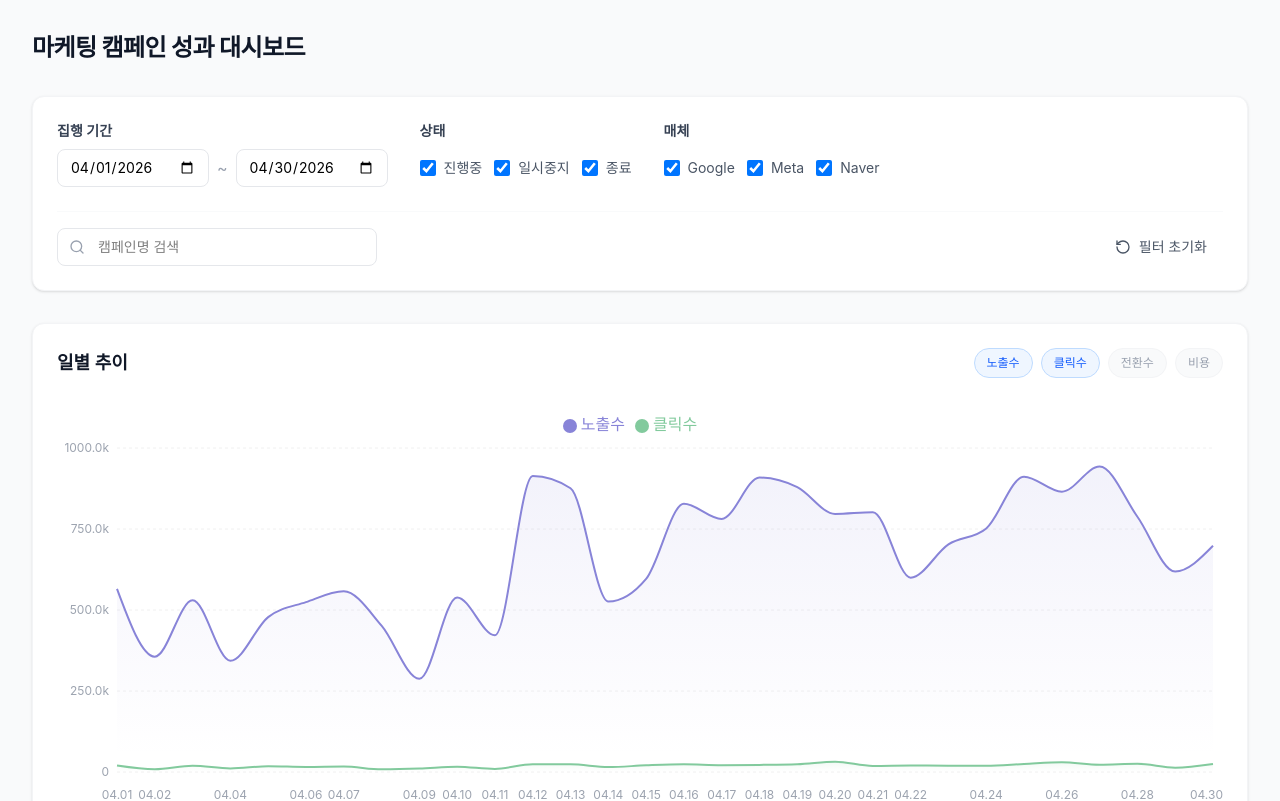
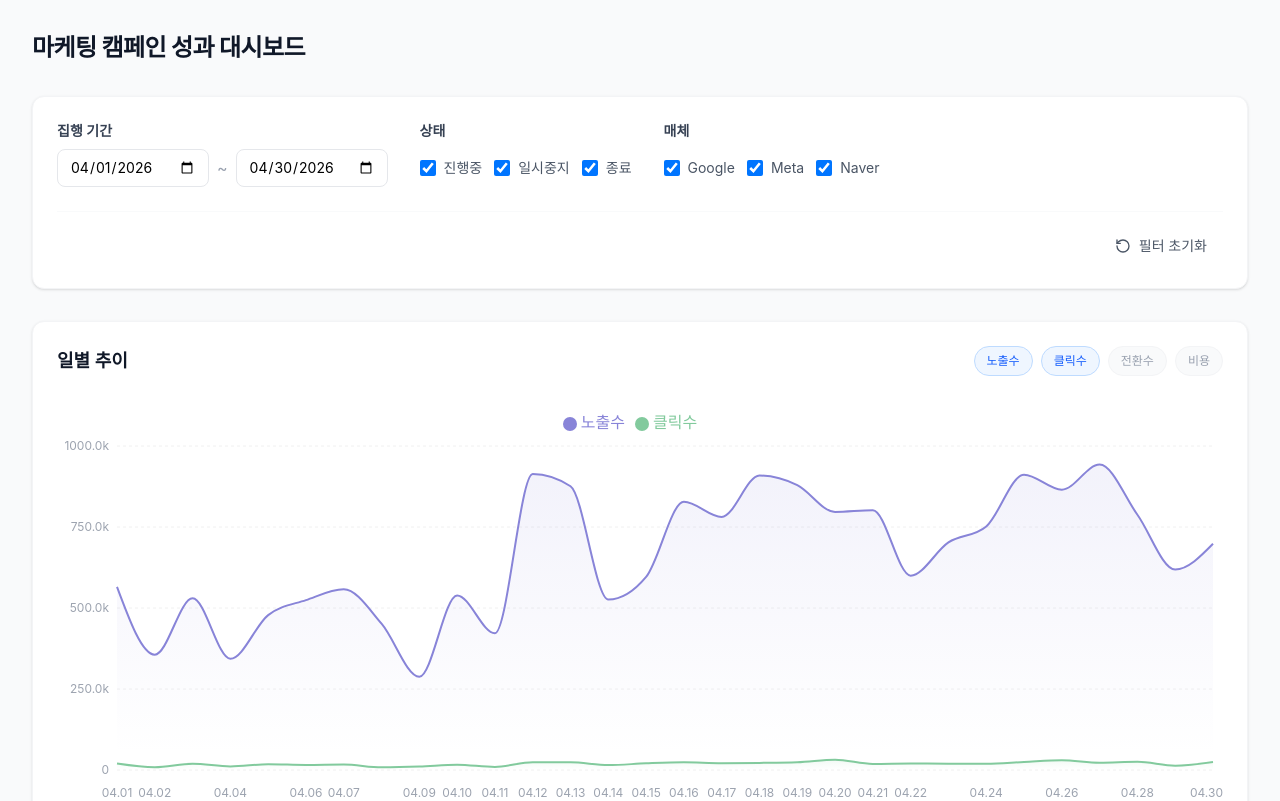
Before and after one commit to jin7969/marketing-dashboard, a React (Vite) app: page / in a window 1280 px wide. Shown: the top 801 px of the page. Built offline with nearby package versions, Linux system fonts and the light colour scheme; data requests are answered from the project's data file.

Commit message:
feat: filterBar 캠페인 검색 기능 제거

```diff
--- a/src/components/FilterBar.tsx
+++ b/src/components/FilterBar.tsx
@@ -2,18 +2,16 @@ import { format } from 'date-fns';
 import { useFilterStore } from '../store/useFilterStore';
 import type { CampaignStatus, Platform } from '../types/dashboard';
 import { STATUS_OPTIONS, PLATFORM_OPTIONS } from '../constants/dashboard';
-import { RotateCcw, Search } from 'lucide-react';
+import { RotateCcw } from 'lucide-react';
 
 export default function FilterBar() {
   const {
     dateRange,
     statuses,
     platforms,
-    searchTerm,
     setDateRange,
     setStatuses,
     setPlatforms,
-    setSearchTerm,
     resetFilters,
   } = useFilterStore();
 
@@ -62,18 +60,7 @@ export default function FilterBar() {
         />
       </div>
 
-      <div className="flex items-center justify-between border-t border-gray-50 pt-4">
-        <div className="relative w-full max-w-xs">
-          <Search className="absolute top-1/2 left-3 h-4 w-4 -translate-y-1/2 text-gray-400" />
-          <input
-            type="text"
-            placeholder="캠페인명 검색"
-            value={searchTerm}
-            onChange={(e) => setSearchTerm(e.target.value)}
-            className="w-full rounded-lg border border-gray-200 py-2 pr-4 pl-10 text-sm focus:ring-2 focus:ring-blue-500 focus:outline-none"
-          />
-        </div>
-
+      <div className="flex items-center justify-end border-t border-gray-50 pt-4">
         <button
           type="reset"
           onClick={resetFilters}
--- a/src/hooks/useDashboardData.ts
+++ b/src/hooks/useDashboardData.ts
@@ -6,7 +6,7 @@ import { useFilterStore } from '../store/useFilterStore';
 import { calculateMetrics } from '../utils/metrics';
 
 export const useDashboardData = () => {
-  const { dateRange, statuses, platforms, searchTerm } = useFilterStore();
+  const { dateRange, statuses, platforms } = useFilterStore();
 
   const { data: campaigns = [], isLoading: isLoadingCampaigns } = useQuery({
     queryKey: ['campaigns'],
@@ -18,18 +18,16 @@ export const useDashboardData = () => {
     queryFn: getDailyStats,
   });
 
-  // 1. 캠페인 필터링 (메모이제이션)
+  // 1. 캠페인 필터링 (상태, 매체만 적용 - 검색어 제외)
   const filteredCampaigns = useMemo(() => {
     return campaigns.filter((campaign) => {
       const matchesStatus = statuses.includes(campaign.status);
       const matchesPlatform = platforms.includes(campaign.platform);
-      const name = campaign.name || '';
-      const matchesSearch = name.toLowerCase().includes(searchTerm.toLowerCase());
-      return matchesStatus && matchesPlatform && matchesSearch;
+      return matchesStatus && matchesPlatform;
     });
-  }, [campaigns, statuses, platforms, searchTerm]);
+  }, [campaigns, statuses, platforms]);
 
-  // 2. 일별 통계 필터링 및 지표 계산 (메모이제이션)
+  // 2. 일별 통계 필터링 및 지표 계산
   const { filteredStats, metrics } = useMemo(() => {
     const campaignIds = new Set(filteredCampaigns.map((c) => c.id));
 
--- a/src/store/useFilterStore.ts
+++ b/src/store/useFilterStore.ts
@@ -2,11 +2,10 @@ import { create } from 'zustand';
 import { startOfMonth, endOfMonth } from 'date-fns';
 import type { FilterState, Platform, CampaignStatus } from '../types/dashboard';
 
-interface FilterStore extends FilterState {
+interface FilterStore extends Omit<FilterState, 'searchTerm'> {
   setDateRange: (range: { startDate: Date; endDate: Date }) => void;
   setStatuses: (statuses: CampaignStatus[]) => void;
   setPlatforms: (platforms: Platform[]) => void;
-  setSearchTerm: (term: string) => void;
   resetFilters: () => void;
 }
 
@@ -19,17 +18,14 @@ export const useFilterStore = create<FilterStore>((set) => ({
   dateRange: initialDateRange,
   statuses: ['active', 'paused', 'ended'],
   platforms: ['Google', 'Meta', 'Naver'],
-  searchTerm: '',
 
   setDateRange: (dateRange) => set({ dateRange }),
   setStatuses: (statuses) => set({ statuses }),
   setPlatforms: (platforms) => set({ platforms }),
-  setSearchTerm: (searchTerm) => set({ searchTerm }),
   resetFilters: () =>
     set({
       dateRange: initialDateRange,
       statuses: ['active', 'paused', 'ended'],
       platforms: ['Google', 'Meta', 'Naver'],
-      searchTerm: '',
     }),
 }));
```
